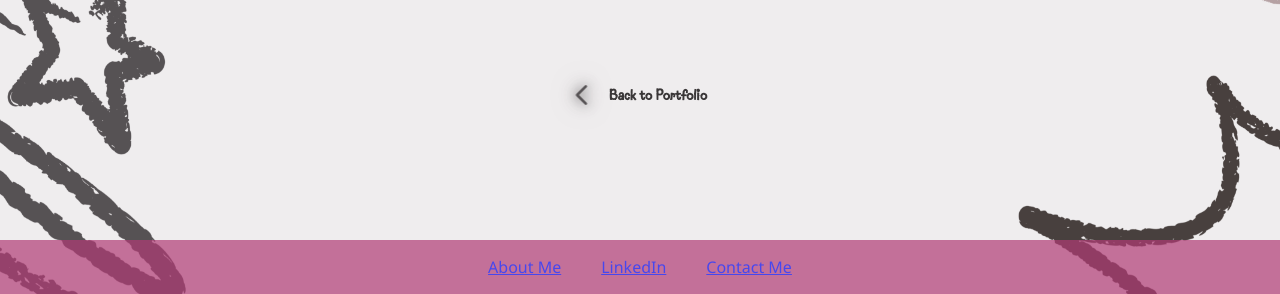
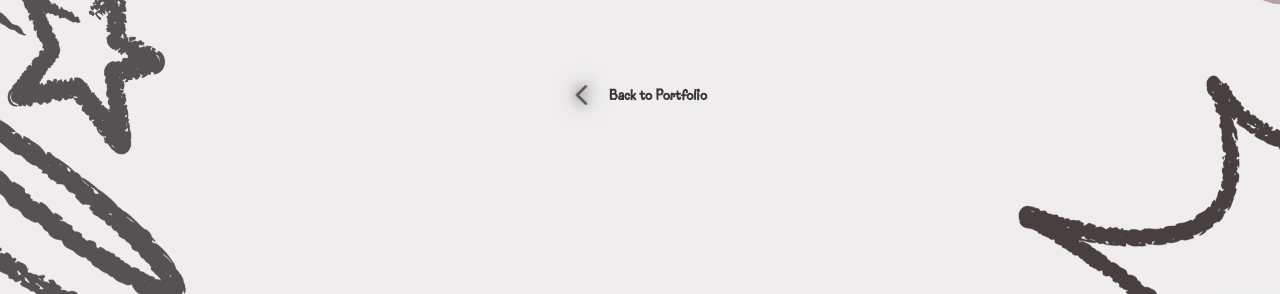
Before and after one commit to amielkady/portfolio, a plain HTML site: page comms.html in a window 1280 px wide. Shown: the part 506-800 px from the top of the page. Drawn offline with Linux system fonts and the light colour scheme.

Commit message:
Update comms.html

```diff
--- a/comms.html
+++ b/comms.html
@@ -404,6 +404,37 @@ body{
 
 }
 
+/* Embedded HTML posts (loaded via textFile/fetch) can
+   contain iframes with hardcoded width/height attributes
+   — Google Slides embeds always export like this. These
+   rules force any iframe injected into the post text to
+   scale to the container instead, using aspect-ratio to
+   keep it from squashing. Adjust the ratio if a future
+   embed has different native dimensions. */
+
+.postContent iframe{
+
+    display:block;
+
+    width:100%;
+    max-width:100%;
+
+    aspect-ratio:1920/1109;
+    height:auto;
+
+    border:none;
+
+}
+
+.postContent .slide-frame{
+
+    width:100%;
+    max-width:100%;
+
+    overflow:hidden;
+
+}
+
 .notice{
 
     width:100%;
@@ -453,27 +484,6 @@ body{
 
     background:#565254;
     color:#efedee;
-
-}
-   .siteFooter{
-
-    position:fixed;
-
-    bottom:0;
-    left:0;
-
-    width:100%;
-
-    background:#b13b76;
-opacity: 0.7;
-    display:flex;
-    align-items:center;
-    justify-content:center;
-    gap:40px;
-
-    padding:16px 24px;
-
-    z-index:60;
 
 }
 
@@ -583,7 +593,6 @@ opacity: 0.7;
 
     </section>
 
-
     <a class="backToPortfolio" href="index.html#interestsPage">
         <svg viewBox="0 0 24 24" xmlns="http://www.w3.org/2000/svg">
             <path d="M15 4L7 12L15 20"/>
@@ -591,14 +600,6 @@ opacity: 0.7;
         <span>Back to Portfolio</span>
     </a>
 
-    <footer class="siteFooter">
-
-        <!-- REPLACE href WITH THE REAL DESTINATIONS -->
-        <a href="About-Me.html">About Me</a>
-        <a href="https://www.linkedin.com/in/amielkady">LinkedIn</a>
-        <a href="mailto: amiselkady@gmail.com">Contact Me</a>
-
-    </footer>
 <script>
 
 /* =========================
```
